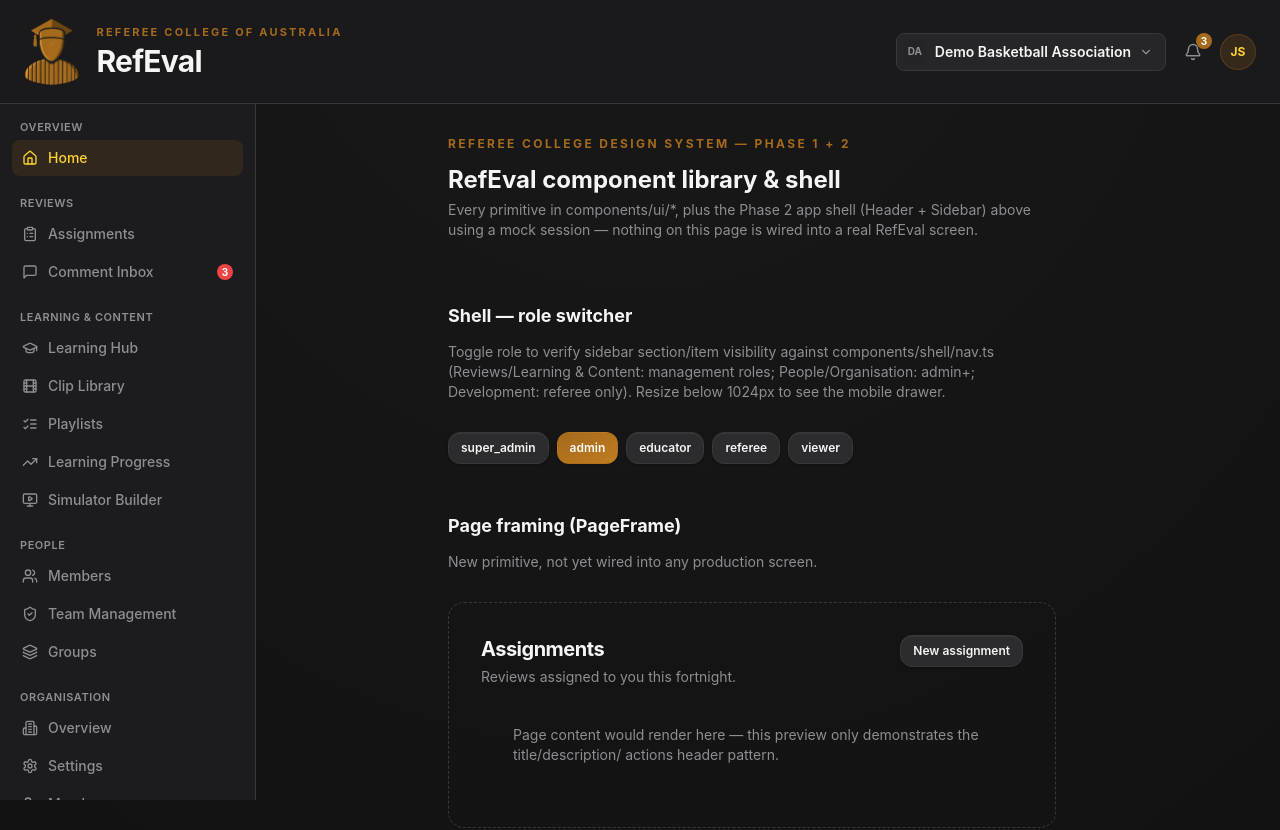
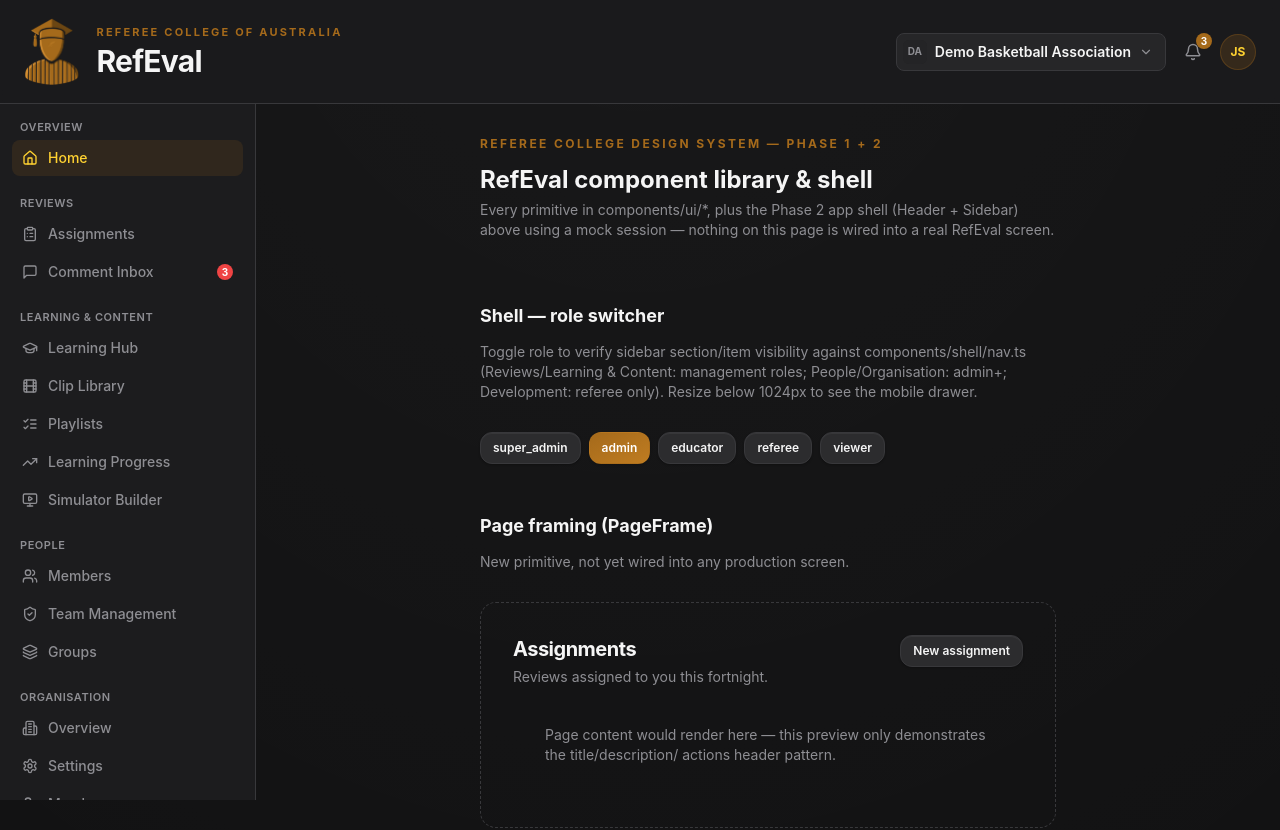
Before and after one commit to RefCollegeAus/refeval, a Next.js app: page /style-guide in a window 1280 px wide. Shown: the top 830 px of the page. Built offline with nearby package versions, Linux system fonts and the light colour scheme.

Commit message:
fix(layout): centralise desktop sidebar gutter

```diff
--- a/app/globals.css
+++ b/app/globals.css
@@ -130,10 +130,18 @@
  * every screen uniformly. Only applies at `lg:` (1024px) and up — below
  * that the sidebar is an off-canvas drawer (translated fully off-screen when
  * closed) and never needs a content offset.
+ *
+ * The offset is the sidebar's own width (256px, `SIDEBAR_WIDTH_PX` in
+ * Sidebar.tsx) PLUS this design system's standard `lg:` content gutter
+ * (32px, the same `lg:p-8` value AppShell/`.layout`/PageFrame all already
+ * use) — not just the raw sidebar width. This single rule is the one place
+ * that owns the combined "sidebar clearance + content gutter" inset for
+ * every AppShell screen; individual screens must not try to re-add their
+ * own compensating left padding/margin on top of it.
  */
 @media (min-width: 1024px) {
   .rcds-sidebar ~ * {
-    padding-left: 256px;
+    padding-left: 288px;
   }
 }
 
--- a/app/page.tsx
+++ b/app/page.tsx
@@ -1982,7 +1982,7 @@ export default function Home() {
         <div className="layout p-0">
           <div className="grid content-start gap-4">
             <PageFrame
-              className="!p-0 lg:!pl-8"
+              className="!p-0"
               eyebrow="Referee Portal"
               title={`Welcome, ${session?.profile.name}`}
               description="Only completed evaluations from your educator appear here."
--- a/components/organisation/OrganisationScreen.tsx
+++ b/components/organisation/OrganisationScreen.tsx
@@ -265,7 +265,7 @@ function DashboardPage({ org, members, reviews, assignments, settings, setCurren
   const setupPct  = Math.round((setupDone / setupItems.length) * 100);
 
   return (
-    <PageFrame eyebrow="Organisation" title={org?.name ?? "Organisation"} className="!p-0 lg:!pl-8">
+    <PageFrame eyebrow="Organisation" title={org?.name ?? "Organisation"} className="!p-0">
 
       {/* ── Org identity header ── */}
       <Card className="flex flex-wrap items-center gap-[18px]">
--- a/components/organisation/SettingsLayout.tsx
+++ b/components/organisation/SettingsLayout.tsx
@@ -6,12 +6,9 @@ import { Card, Badge } from "@/components/ui";
 
 // ── SettingsPage ──────────────────────────────────────────────────────────────
 // Top-level wrapper for a settings page. Thin wrapper over the shared
-// PageFrame — `className="!p-0 lg:!pl-8"` since AppShell already supplies
-// page-level gutter padding around every screen it wraps, except on the
-// left at desktop widths, where the fixed sidebar's own clearance rule
-// (`.rcds-sidebar ~ *`, app/globals.css) overrides AppShell's padding-left
-// to exactly the sidebar's width with no built-in buffer — `lg:!pl-8`
-// restores that buffer using the same lg:p-8 gutter scale used elsewhere.
+// PageFrame — `className="!p-0"` since AppShell already supplies page-level
+// gutter padding around every screen it wraps, including the sidebar
+// clearance + gutter combined (`.rcds-sidebar ~ *`, app/globals.css).
 export function SettingsPage({
   title,
   eyebrow,
@@ -26,7 +23,7 @@ export function SettingsPage({
   children: ReactNode;
 }) {
   return (
-    <PageFrame className="!p-0 lg:!pl-8" title={title} eyebrow={eyebrow} description={description} actions={actions}>
+    <PageFrame className="!p-0" title={title} eyebrow={eyebrow} description={description} actions={actions}>
       {children}
     </PageFrame>
   );
```
